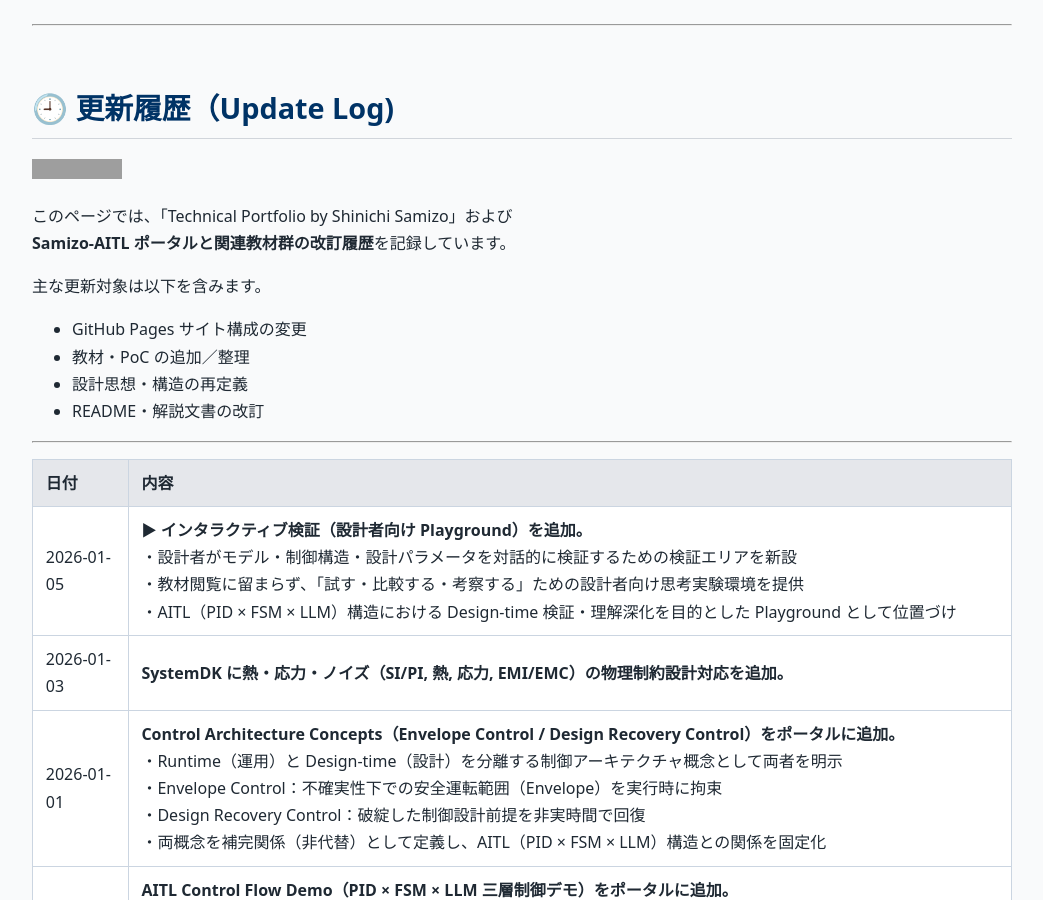
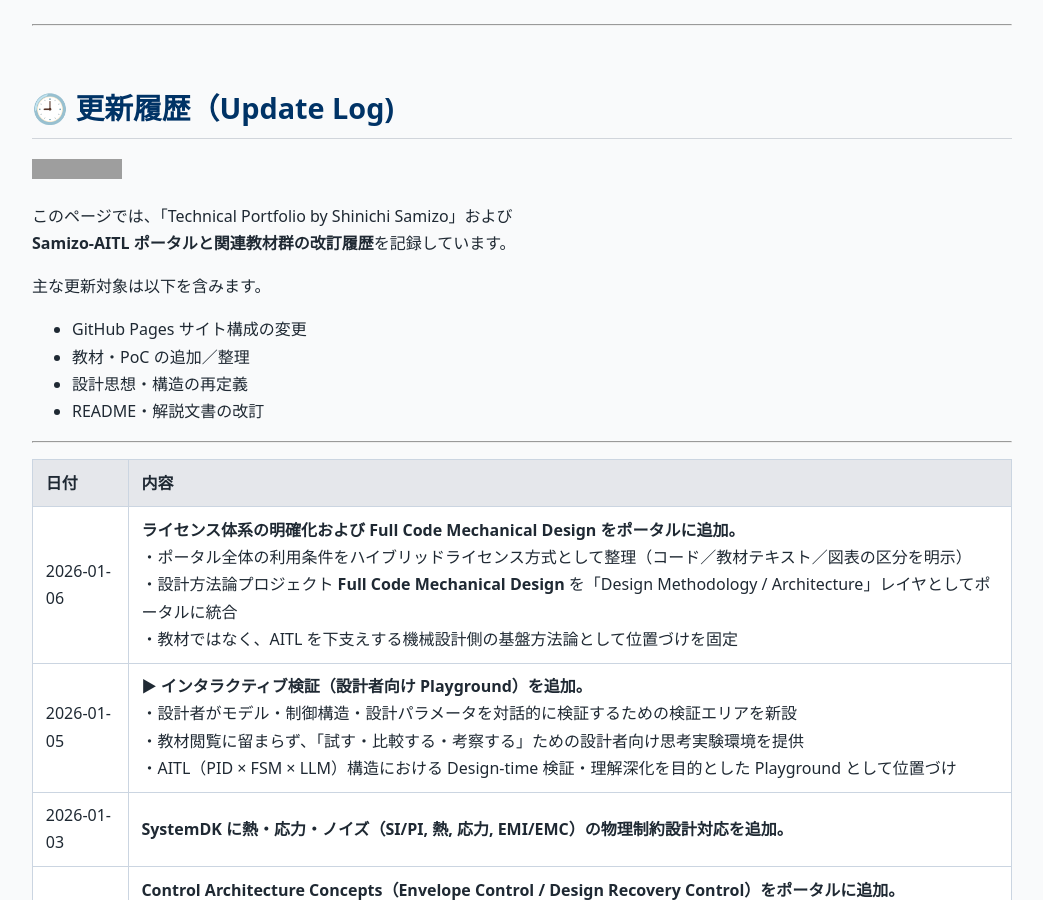
Before and after one commit to Samizo-AITL/Samizo-AITL.github.io, a Jekyll site: the page built from about/update/index.md, in a window 1280 px wide and 900 px high. Shown: the whole window, without its empty margins (118-1161 px from the left). Built offline with Jekyll 4.4.1, drawn with Linux system fonts in a browser that asks for light colours; grey boxes are pictures that could not be loaded.

Commit message:
Update index.md

```diff
--- a/about/update/index.md
+++ b/about/update/index.md
@@ -23,6 +23,7 @@ description: Samizo-AITLおよび関連教材の改訂履歴（GitHub Pagesポ
 
 | 日付       | 内容 |
 |------------|------|
+| 2026-01-06 | **ライセンス体系の明確化および Full Code Mechanical Design をポータルに追加。**<br>・ポータル全体の利用条件をハイブリッドライセンス方式として整理（コード／教材テキスト／図表の区分を明示）<br>・設計方法論プロジェクト **Full Code Mechanical Design** を「Design Methodology / Architecture」レイヤとしてポータルに統合<br>・教材ではなく、AITL を下支えする機械設計側の基盤方法論として位置づけを固定 |
 | 2026-01-05 | **▶ インタラクティブ検証（設計者向け Playground）を追加。**<br>・設計者がモデル・制御構造・設計パラメータを対話的に検証するための検証エリアを新設<br>・教材閲覧に留まらず、「試す・比較する・考察する」ための設計者向け思考実験環境を提供<br>・AITL（PID × FSM × LLM）構造における Design-time 検証・理解深化を目的とした Playground として位置づけ |
 | 2026-01-03 | **SystemDK に熱・応力・ノイズ（SI/PI, 熱, 応力, EMI/EMC）の物理制約設計対応を追加。** |
 | 2026-01-01 | **Control Architecture Concepts（Envelope Control / Design Recovery Control）をポータルに追加。**<br>・Runtime（運用）と Design-time（設計）を分離する制御アーキテクチャ概念として両者を明示<br>・Envelope Control：不確実性下での安全運転範囲（Envelope）を実行時に拘束<br>・Design Recovery Control：破綻した制御設計前提を非実時間で回復<br>・両概念を補完関係（非代替）として定義し、AITL（PID × FSM × LLM）構造との関係を固定化 |
```
